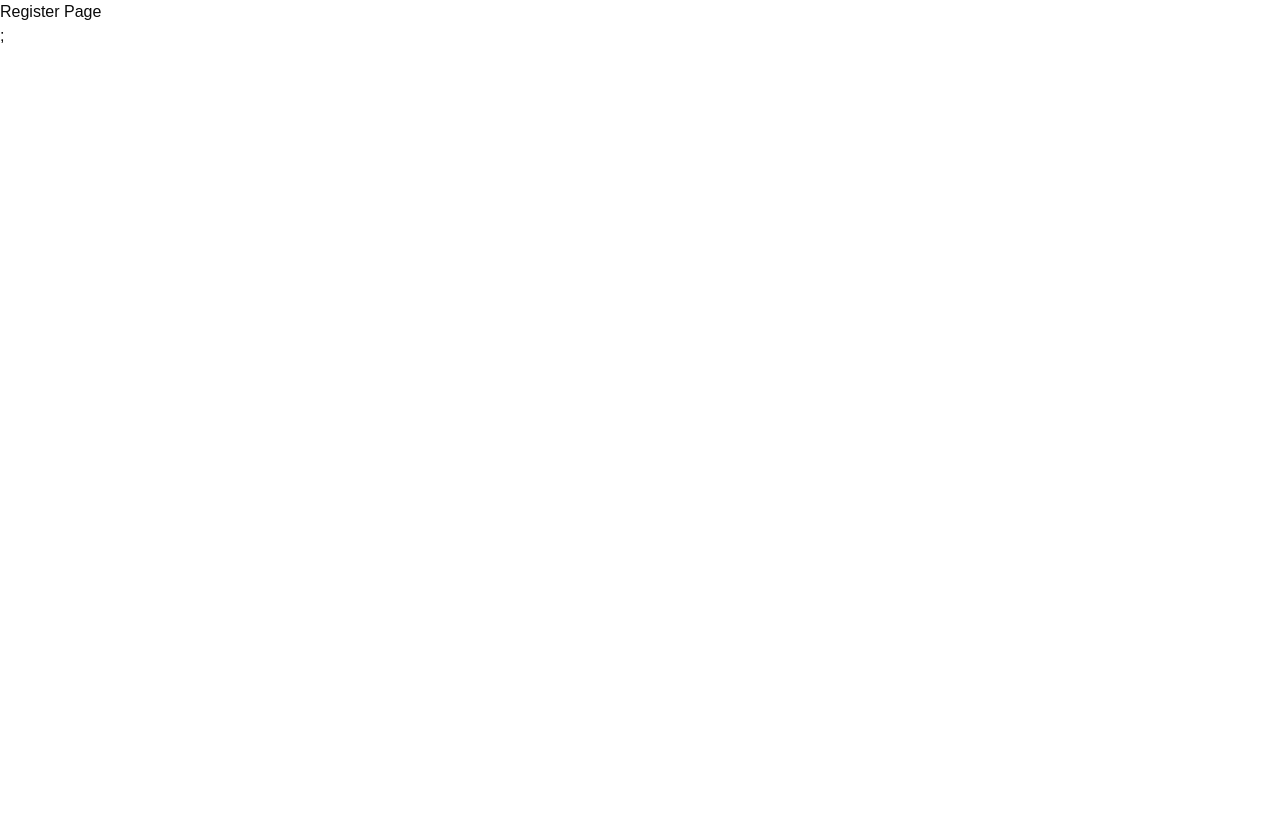
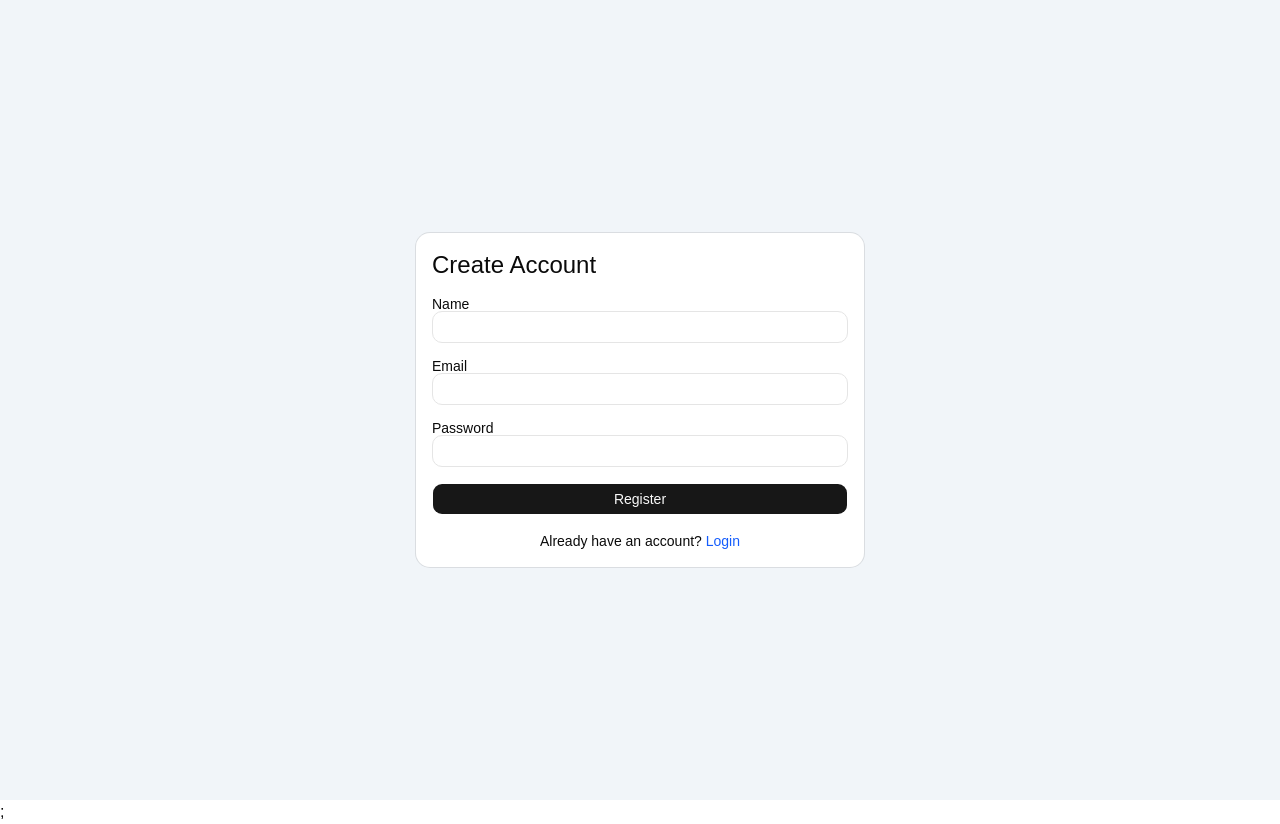
Before and after one commit to Prachi-goy4l/project-management-app, a React app in the folder frontend/: page /register in a window 1280 px wide. Before the commit the page ends 800 px from the top, so only its background shows below. Built offline with nearby package versions, Linux system fonts and the light colour scheme; the HTML template or start-up script is replaced by a standard one.

Commit message:
task ui done

```diff
--- a/frontend/src/components/members/InviteDialog.jsx
+++ b/frontend/src/components/members/InviteDialog.jsx
@@ -32,12 +32,17 @@ export default function InviteDialog({ onSuccess }) {
     try {
       setLoading(true);
 
-      await inviteMember(organizationId, {
-        email,
-        role,
-      });
+      const data = await inviteMember(organizationId, {
+  email,
+  role,
+});
 
-      toast.success("Invitation sent");
+toast.success("Invitation sent");
+
+window.prompt(
+  "Copy this invitation link:",
+  data.inviteLink
+);
 
       setEmail("");
       setRole("Member");
--- a/frontend/src/components/tasks/TaskDialog.jsx
+++ b/frontend/src/components/tasks/TaskDialog.jsx
@@ -1,14 +1,11 @@
 import { useEffect, useState } from "react";
 import { useParams } from "react-router-dom";
-
-// import { createTask, updateTask } from "@/services/Task.service";
-
+import { createTask, updateTask, assignTask } from "@/services/task.service";
+import { getMembers } from "@/services/member.service";
 import { toast } from "sonner";
-
 import { Button } from "@/components/ui/button";
 import { Input } from "@/components/ui/input";
 import { Label } from "@/components/ui/label";
-
 import {
   Dialog,
   DialogContent,
@@ -16,58 +13,81 @@ import {
   DialogTitle,
   DialogTrigger,
 } from "@/components/ui/dialog";
-import { createTask, updateTask } from "@/services/task.service";
 
 const TaskDialog = ({ mode = "create", task = null, onSuccess }) => {
-  const { organizationId } = useParams();
-
-  const [name, setName] = useState("");
+  const { projectId, organizationId } = useParams();
+  const [title, setTitle] = useState("");
   const [description, setDescription] = useState("");
-  const [startDate, setStartDate] = useState("");
-  const [endDate, setEndDate] = useState("");
-
+  const [priority, setPriority] = useState("Medium");
+  const [dueDate, setDueDate] = useState("");
+  const [assignedTo, setAssignedTo] = useState("");
+  const [members, setMembers] = useState([]);
   const [loading, setLoading] = useState(false);
   const [open, setOpen] = useState(false);
 
   useEffect(() => {
+    loadMembers();
+  }, []);
+
+  const loadMembers = async () => {
+    try {
+      const data = await getMembers(organizationId);
+      setMembers(data.data);
+    } catch (error) {
+      console.error(error);
+    }
+  };
+
+  useEffect(() => {
     if (mode === "edit" && task) {
-      setName(task.name);
+      setTitle(task.title);
       setDescription(task.description || "");
+      setPriority(task.priority || "Medium");
 
-      setStartDate(task.startDate ? task.startDate.substring(0, 10) : "");
+      setDueDate(task.dueDate ? task.dueDate.substring(0, 10) : "");
 
-      setEndDate(task.endDate ? task.endDate.substring(0, 10) : "");
+      setAssignedTo(task.assignedTo?._id || "");
     } else {
-      setName("");
+      setTitle("");
       setDescription("");
-      setStartDate("");
-      setEndDate("");
+      setPriority("Medium");
+      setDueDate("");
+      setAssignedTo("");
     }
   }, [mode, task]);
 
   const handleSubmit = async (e) => {
     e.preventDefault();
-    console.log("SUBMIT CLICKED");
+
     try {
       setLoading(true);
 
+      let response;
+
       if (mode === "create") {
-        await createTask({
-          name,
+        response = await createTask(projectId, {
+          title,
           description,
-          organizationId,
-          startDate,
-          endDate,
+          priority,
+          dueDate,
         });
 
-        toast.success("Project created");
+        if (assignedTo) {
+          await assignTask(response.data._id, assignedTo);
+        }
+
+        toast.success("Task created");
       } else {
         await updateTask(task._id, {
-          name,
+          title,
           description,
-          startDate,
-          endDate,
+          priority,
+          dueDate,
         });
+
+        if (assignedTo) {
+          await assignTask(task._id, assignedTo);
+        }
 
         toast.success("Task updated");
       }
@@ -101,9 +121,9 @@ const TaskDialog = ({ mode = "create", task = null, onSuccess }) => {
 
         <form onSubmit={handleSubmit} className="space-y-4">
           <div>
-            <Label>Name</Label>
+            <Label>Title</Label>
 
-            <Input value={name} onChange={(e) => setName(e.target.value)} />
+            <Input value={title} onChange={(e) => setTitle(e.target.value)} />
           </div>
 
           <div>
@@ -116,23 +136,46 @@ const TaskDialog = ({ mode = "create", task = null, onSuccess }) => {
           </div>
 
           <div>
-            <Label>Start Date</Label>
+            <Label>Priority</Label>
+
+            <select
+              className="w-full border rounded-md p-2"
+              value={priority}
+              onChange={(e) => setPriority(e.target.value)}
+            >
+              <option>Low</option>
+              <option>Medium</option>
+              <option>High</option>
+              <option>Urgent</option>
+            </select>
+          </div>
+
+          <div>
+            <Label>Due Date</Label>
 
             <Input
               type="date"
-              value={startDate}
-              onChange={(e) => setStartDate(e.target.value)}
+              value={dueDate}
+              onChange={(e) => setDueDate(e.target.value)}
             />
           </div>
 
           <div>
-            <Label>End Date</Label>
+            <Label>Assign Member</Label>
 
-            <Input
-              type="date"
-              value={endDate}
-              onChange={(e) => setEndDate(e.target.value)}
-            />
+            <select
+              className="w-full border rounded-md p-2"
+              value={assignedTo}
+              onChange={(e) => setAssignedTo(e.target.value)}
+            >
+              <option value="">Unassigned</option>
+
+              {members.map((member) => (
+                <option key={member._id} value={member._id}>
+                  {member.userId?.name}
+                </option>
+              ))}
+            </select>
           </div>
 
           <Button type="submit" className="w-full" disabled={loading}>
--- a/frontend/src/pages/auth/RegisterPage.jsx
+++ b/frontend/src/pages/auth/RegisterPage.jsx
@@ -1,11 +1,115 @@
-// import { Card, CardContent, CardHeader, CardTitle } from "@/components/ui/card";
-// import { Input } from "@/components/ui/input";
-// import { Label } from "@/components/ui/label";
-// import { Button } from "@/components/ui/button";
+import { useState } from "react";
+import { useNavigate, Link } from "react-router-dom";
+
+import { register } from "@/services/auth.service";
+
+import { Card, CardContent, CardHeader, CardTitle } from "@/components/ui/card";
+import { Input } from "@/components/ui/input";
+import { Label } from "@/components/ui/label";
+import { Button } from "@/components/ui/button";
+
+import { toast } from "sonner";
+
 export function RegisterPage() {
+  const navigate = useNavigate();
+
+  const [form, setForm] = useState({
+    name: "",
+    email: "",
+    password: "",
+  });
+
+  const [loading, setLoading] = useState(false);
+
+  const handleChange = (e) => {
+    setForm({
+      ...form,
+      [e.target.name]: e.target.value,
+    });
+  };
+
+  const handleSubmit = async (e) => {
+    e.preventDefault();
+
+    try {
+      setLoading(true);
+
+      await register(form);
+
+      toast.success("Account created successfully");
+
+      navigate("/login");
+    } catch (error) {
+      console.error(error);
+
+      toast.error(
+        error.response?.data?.message || "Registration failed"
+      );
+    } finally {
+      setLoading(false);
+    }
+  };
+
   return (
-    <div>
-      <h1>Register Page</h1>
+    <div className="min-h-screen flex items-center justify-center bg-slate-100">
+      <Card className="w-full max-w-md">
+        <CardHeader>
+          <CardTitle className="text-2xl">
+            Create Account
+          </CardTitle>
+        </CardHeader>
+
+        <CardContent>
+          <form onSubmit={handleSubmit} className="space-y-4">
+            <div>
+              <Label>Name</Label>
+              <Input
+                name="name"
+                value={form.name}
+                onChange={handleChange}
+              />
+            </div>
+
+            <div>
+              <Label>Email</Label>
+              <Input
+                type="email"
+                name="email"
+                value={form.email}
+                onChange={handleChange}
+              />
+            </div>
+
+            <div>
+              <Label>Password</Label>
+              <Input
+                type="password"
+                name="password"
+                value={form.password}
+                onChange={handleChange}
+              />
+            </div>
+
+            <Button
+              type="submit"
+              className="w-full"
+              disabled={loading}
+            >
+              {loading ? "Creating..." : "Register"}
+            </Button>
+          </form>
+
+          <p className="text-center mt-4 text-sm">
+            Already have an account?{" "}
+            <Link
+              to="/login"
+              className="text-blue-600 hover:underline"
+            >
+              Login
+            </Link>
+          </p>
+        </CardContent>
+      </Card>
     </div>
   );
 }
--- a/frontend/src/pages/invites/AcceptInvitePage.jsx
+++ b/frontend/src/pages/invites/AcceptInvitePage.jsx
@@ -1,20 +1,23 @@
-import { useEffect } from "react";
+import { useState } from "react";
 import { useNavigate, useParams } from "react-router-dom";
 
 import { acceptInvite } from "@/services/invite.service";
 
 import { toast } from "sonner";
 
+import { Button } from "@/components/ui/button";
+import { Card, CardContent } from "@/components/ui/card";
+
 export default function AcceptInvitePage() {
   const { token } = useParams();
   const navigate = useNavigate();
 
-  useEffect(() => {
-    accept();
-  }, []);
+  const [loading, setLoading] = useState(false);
 
-  const accept = async () => {
+  const handleAccept = async () => {
     try {
+      setLoading(true);
+
       await acceptInvite(token);
 
       toast.success("Invitation accepted");
@@ -25,18 +28,38 @@ export default function AcceptInvitePage() {
 
       toast.error(
         error.response?.data?.message ||
-        "Invalid invitation"
+          "Invalid invitation"
       );
 
       navigate("/login");
+    } finally {
+      setLoading(false);
     }
   };
 
   return (
-    <div className="min-h-screen flex items-center justify-center">
-      <h1 className="text-2xl font-semibold">
-        Accepting invitation...
-      </h1>
+    <div className="min-h-screen flex items-center justify-center bg-slate-100">
+      <Card className="w-full max-w-md">
+        <CardContent className="p-8 text-center space-y-6">
+          <div>
+            <h1 className="text-2xl font-bold">
+              Organization Invitation
+            </h1>
+
+            <p className="text-muted-foreground mt-2">
+              You have been invited to join an organization.
+            </p>
+          </div>
+
+          <Button
+            className="w-full"
+            onClick={handleAccept}
+            disabled={loading}
+          >
+            {loading ? "Joining..." : "Accept Invitation"}
+          </Button>
+        </CardContent>
+      </Card>
     </div>
   );
 }
--- a/frontend/src/pages/tasks/TasksPage.jsx
+++ b/frontend/src/pages/tasks/TasksPage.jsx
@@ -21,8 +21,8 @@ export default function TasksPage() {
   const [loading, setLoading] = useState(true);
 
   useEffect(() => {
-    loadTasks();
-  }, []);
+  loadTasks();
+}, [projectId]);
 
   const loadTasks = async () => {
     try {
--- a/frontend/src/services/member.service.js
+++ b/frontend/src/services/member.service.js
@@ -7,3 +7,11 @@ export const getOrganizationMembers = async (organizationId) => {
 
   return response.data;
 };
+
+export const getMembers = async (organizationId) => {
+  const response = await api.get(
+    `/members/${organizationId}`
+  );
+
+  return response.data;
+};
```
Also changed, not shown: frontend/src/pages/organizations/OrganizationsPage.jsx (+10 -0 lines), frontend/src/pages/projects/ProjectsPage.jsx (+7 -3 lines), frontend/src/routes/AppRoutes.jsx (+8 -5 lines).
